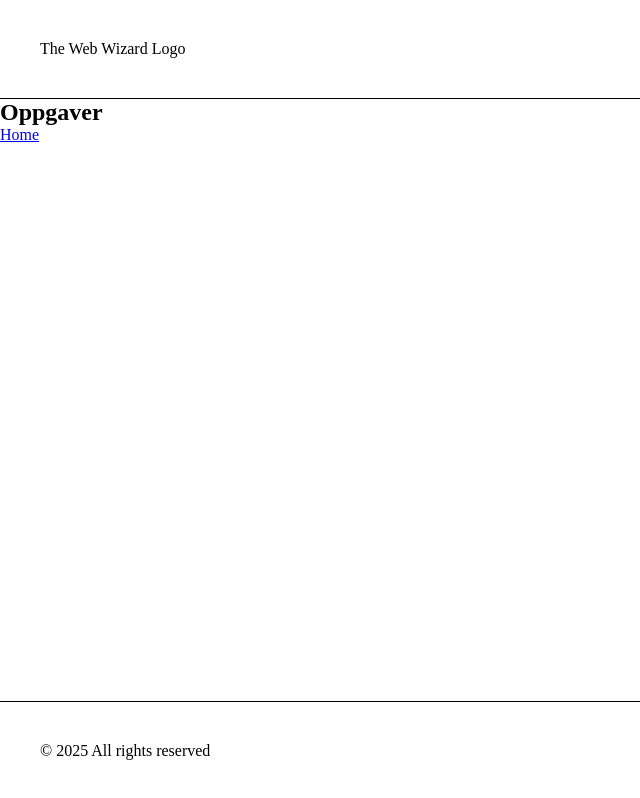
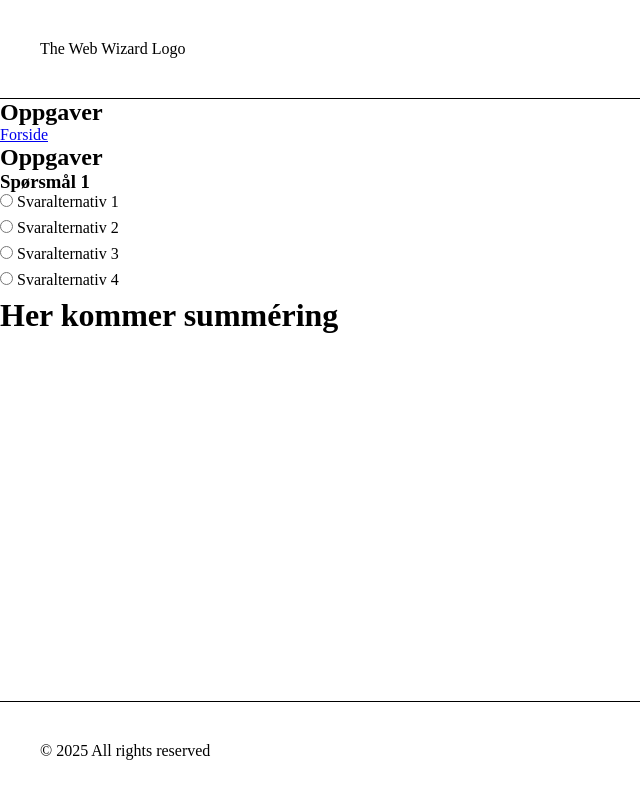
Before and after one commit to alekskosta/arbeidskrav02-aleksander-og-ola, a Next.js app: page /oppgaver in a window 1280 px wide. Shown: the whole page, without its empty margins (0-640 px from the left). Built offline with nearby package versions, Linux system fonts and the light colour scheme.

Commit message:
lagt til komponenter tilhørende quiz og viser fram første spørsmål

```diff
--- a/app/oppgaver/page.tsx
+++ b/app/oppgaver/page.tsx
@@ -1,10 +1,12 @@
 import Link from "next/link";
+import Quiz from "@/components/Quiz";
 
 export default function Oppgaver() {
   return (
     <main>
       <h2>Oppgaver</h2>
-      <Link href="/">Home</Link>
+      <Link href="/">Forside</Link>
+      <Quiz />
     </main>
   );
 }
--- /dev/null
+++ b/components/QuestionCard.tsx
@@ -0,0 +1,32 @@
+"use client";
+
+import type { Option } from "@/data/questions";
+
+type Props = {
+  title: string;
+  questionId: string;
+  options: Option[];
+  onSelect: (optionId: string) => void;
+};
+
+export default function QuestionCard({ title, questionId, options, onSelect }: Props) {
+  return (
+    <section>
+      <h3>{title}</h3>
+      <div>
+        {options.map((opt) => (
+          <label key={opt.id} style={{ display: "block", marginBottom: ".5rem" }}>
+            <input
+              type="radio"
+              name={questionId}
+              value={opt.id}
+              onChange={() => onSelect(opt.id)}
+            />
+            {" "}
+            {opt.text}
+          </label>
+        ))}
+      </div>
+    </section>
+  );
+}
--- a/components/Quiz.tsx
+++ b/components/Quiz.tsx
@@ -1 +1,28 @@
-// Her kommer Quiz-komponenten
+"use client";
+
+import QuestionCard from "@/components/QuestionCard";
+import QuizSummary from "@/components/QuizSummary";
+import { questions } from "@/data/questions";
+
+export default function Quiz() {
+  const first = questions[0];
+
+  function handleSelect(optionId: string) {
+    console.log("Valgt alternativ:", optionId, "for spørsmål:", first.id);
+  }
+
+  return (
+    <main>
+      <h2>Oppgaver</h2>
+
+      <QuestionCard
+        title={first.title}
+        questionId={first.id}
+        options={first.options}
+        onSelect={handleSelect}
+      />
+
+      <QuizSummary />
+    </main>
+  );
+}
--- /dev/null
+++ b/components/QuizSummary.tsx
@@ -0,0 +1,3 @@
+export default function QuizSummary() {
+  return <h1>Her kommer summéring</h1>;
+}
```
